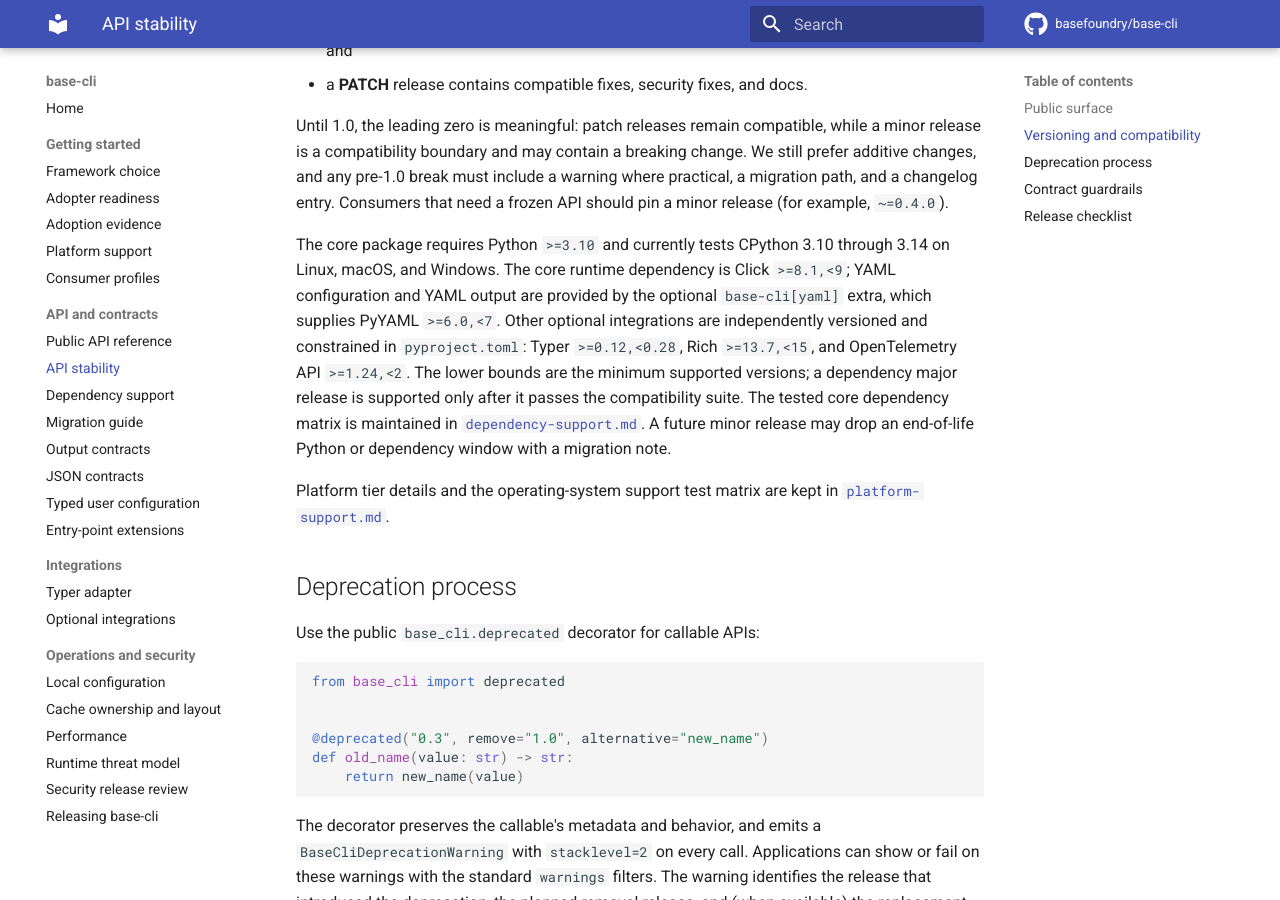
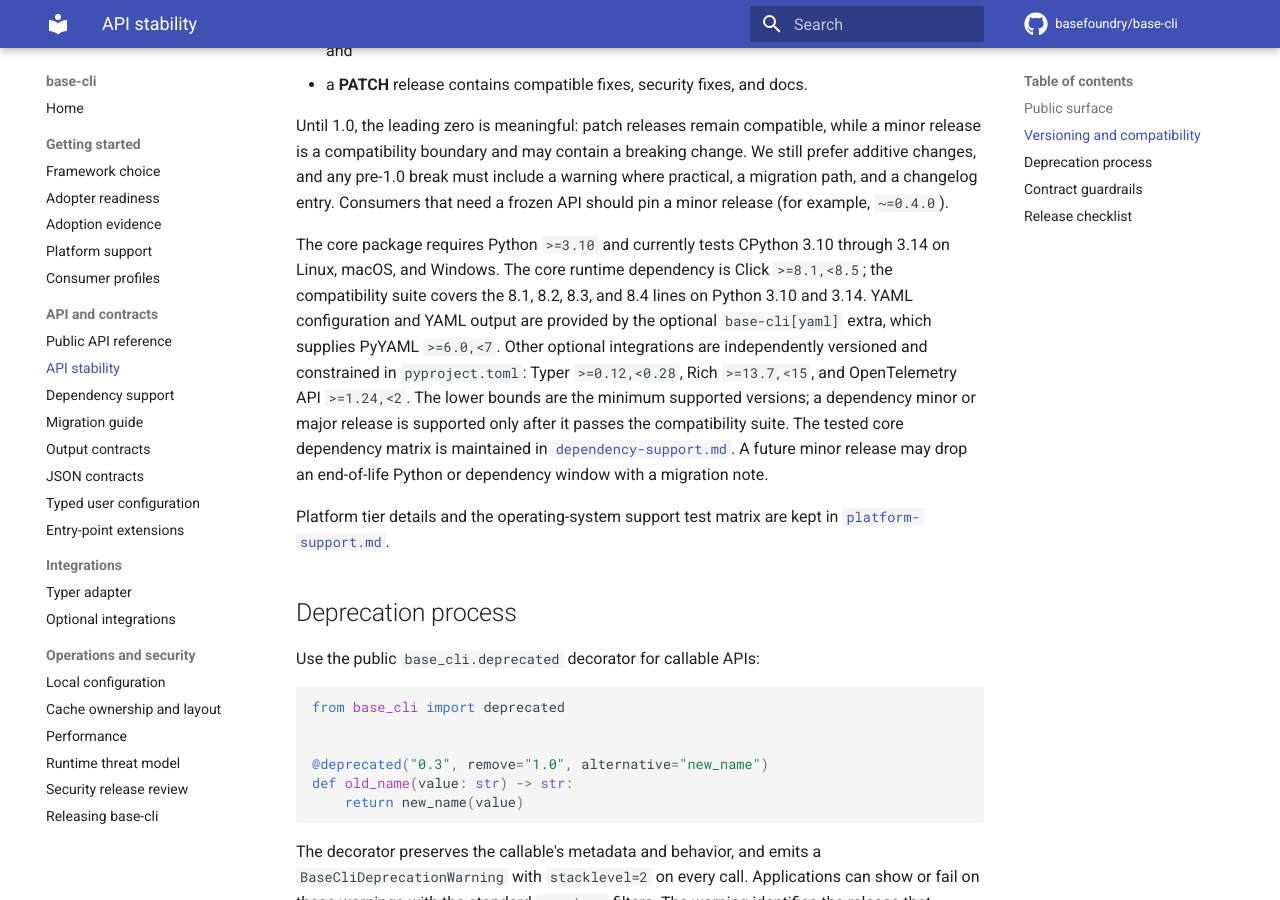
Before and after one commit to basefoundry/base-cli, an MkDocs documentation site: the page built from docs/api-stability.md, in a window 1280 px wide and 900 px high, scrolled down 1093 px. Built offline with MkDocs 1.6.1 and Material for MkDocs 9.7.7, drawn with Linux system fonts in a browser that asks for light colours; comment, search, counter and statistics services are not loaded.

Commit message:
ci: validate Click 8.3 and 8.4 compatibility (#237) (#255)
Fixes #237

```diff
--- a/docs/api-stability.md
+++ b/docs/api-stability.md
@@ -49,12 +49,13 @@ that need a frozen API should pin a minor release (for example, `~=0.4.0`).
 
 The core package requires Python `>=3.10` and currently tests CPython 3.10
 through 3.14 on Linux, macOS, and Windows. The core runtime dependency is
-Click `>=8.1,<9`; YAML configuration and YAML output are provided by the
+Click `>=8.1,<8.5`; the compatibility suite covers the 8.1, 8.2, 8.3, and
+8.4 lines on Python 3.10 and 3.14. YAML configuration and YAML output are provided by the
 optional `base-cli[yaml]` extra, which supplies PyYAML `>=6.0,<7`. Other
 optional integrations are independently versioned and constrained in `pyproject.toml`: Typer
 `>=0.12,<0.28`, Rich `>=13.7,<15`, and OpenTelemetry API `>=1.24,<2`. The
-lower bounds are the minimum supported versions; a dependency major release
-is supported only after it passes the compatibility suite. The tested core
+lower bounds are the minimum supported versions; a dependency minor or major
+release is supported only after it passes the compatibility suite. The tested core
 dependency matrix is maintained in [`dependency-support.md`](dependency-support.md).
 A future minor release may drop an end-of-life Python or dependency window with
 a migration note.
--- a/pyproject.toml
+++ b/pyproject.toml
@@ -47,7 +47,7 @@ classifiers = [
   "Topic :: System :: Shells",
 ]
 dependencies = [
-  "click>=8.1,<9",
+  "click>=8.1,<8.5",
 ]
 
 [project.optional-dependencies]
```
Also changed, not shown: CHANGELOG.md (+2 -0 lines), docs/dependency-support.md (+4 -2 lines), docs/platform-support.md (+2 -1 lines), 2 other files.
